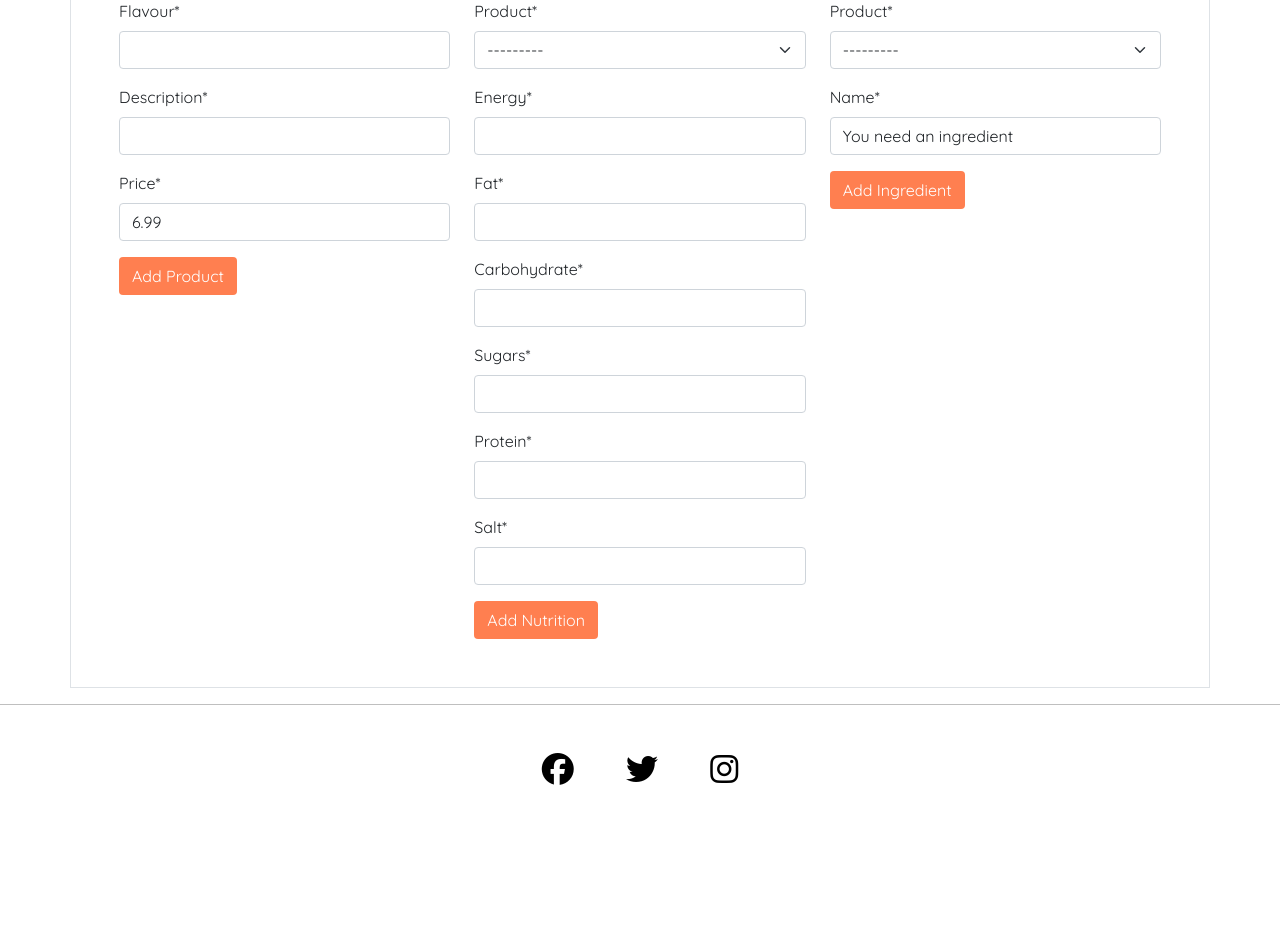
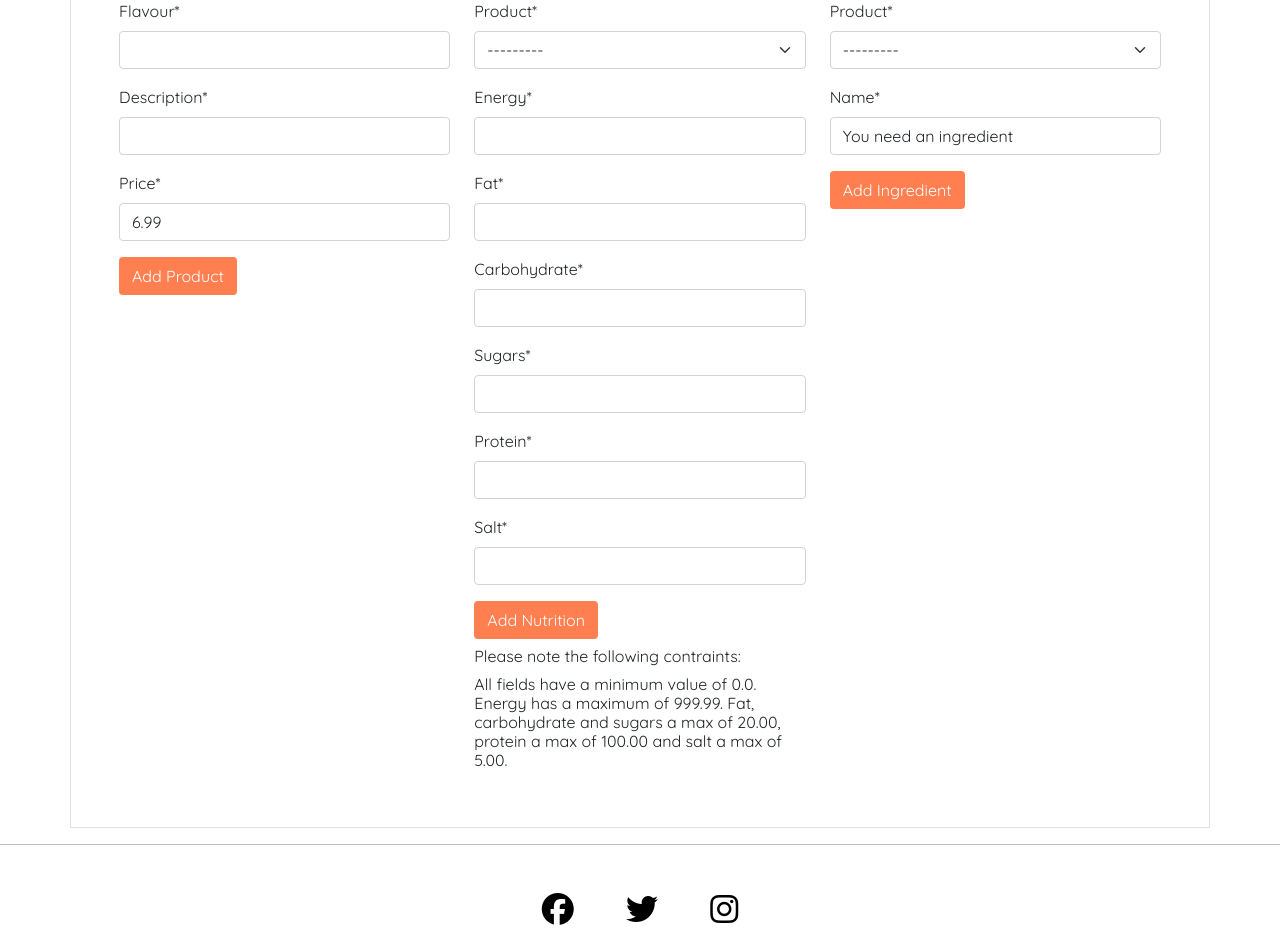
Before and after one commit to Code-Institute-Submissions/the-easy-whey, a Django app: page /product/admin/add/ in a window 1280 px wide. Shown: the part 468-1419 px from the top of the page. Before the commit the page ends 1253 px from the top, so only its background shows below. Run offline with Django 3.2, Linux system fonts and the light colour scheme; a user stored in the database is signed in; data comes from the database, SQL or seed files in the repository; some libraries are stand-ins or nearby versions.

Commit message:
basic nutrition form validaiton added

```diff
--- a/products/models.py
+++ b/products/models.py
@@ -1,4 +1,5 @@
 from django.db import models
+from django.core.validators import MaxValueValidator, MinValueValidator
 
 # Create your models here.
 class Product(models.Model):
@@ -21,12 +22,12 @@ class Nutrition(models.Model):
         verbose_name_plural = "Nutrition"
 
     product = models.ForeignKey(Product, on_delete=models.CASCADE, related_name='nutrition')
-    energy = models.FloatField()
-    fat = models.FloatField()
-    carbohydrate = models.FloatField()
-    sugars = models.FloatField()
-    protein = models.FloatField()
-    salt = models.FloatField()
+    energy = models.FloatField(validators=[MinValueValidator(0.0), MaxValueValidator(999.99)])
+    fat = models.FloatField(validators=[MinValueValidator(0.0), MaxValueValidator(20.00)])
+    carbohydrate = models.FloatField(validators=[MinValueValidator(0.0), MaxValueValidator(20.00)])
+    sugars = models.FloatField(validators=[MinValueValidator(0.0), MaxValueValidator(20.00)])
+    protein = models.FloatField(validators=[MinValueValidator(0.0), MaxValueValidator(100.00)])
+    salt = models.FloatField(validators=[MinValueValidator(0.0), MaxValueValidator(5.00)])
 
     def __str__(self):
         return f"{self.product} nutrition"
--- a/products/views.py
+++ b/products/views.py
@@ -41,6 +41,17 @@ def admin_add(request):
     """
     View to add new product, nutrition or ingredients
     """
+    product_form = ProductForm()
+    nutrition_form = NutritionForm()
+    ingredient_form = IngredientForm()
+
+    template = 'products/admin_add.html'
+    context = {
+        "product_form": product_form,
+        "nutrition_form": nutrition_form,
+        "ingredient_form": ingredient_form,
+    }
+
     if request.method == "POST":
         if "product_form_submit_button" in request.POST:
             form = ProductForm(request.POST)
@@ -49,32 +60,29 @@ def admin_add(request):
                 messages.success(request, "Successfully added Product!")
                 return redirect(reverse('admin_add'))
             else:
-                return redirect(reverse('product_management'))
+                messages.error(request, "The form was not valid and therefore failed.")
+                return redirect(reverse('admin_add'))
+
         if "nutrition_form_submit_button" in request.POST:
             form = NutritionForm(request.POST)
             if form.is_valid():
                 form.save()
+                messages.success(request, "Successfully added Nutrition!")
                 return redirect(reverse('admin_add'))
             else:
-                return redirect(reverse('product_management'))
+                messages.error(request, "The form was not valid and therefore failed.")
+                return redirect(reverse('admin_add'))
+
         if "ingredient_form_submit_button" in request.POST:
             form = IngredientForm(request.POST)
             if form.is_valid():
                 form.save()
+                messages.success(request, "Successfully added Ingredient!")
                 return redirect(reverse('admin_add'))
             else:
-                return redirect(reverse('product_management'))
-    else:
-        product_form = ProductForm()
-        nutrition_form = NutritionForm()
-        ingredient_form = IngredientForm()
+                messages.error(request, "The form was not valid and therefore failed.")
+                return redirect(reverse('admin_add'))
 
-    template = 'products/admin_add.html'
-    context = {
-        "product_form": product_form,
-        "nutrition_form": nutrition_form,
-        "ingredient_form": ingredient_form
-    }
     return render(request, template, context)
 
 @login_required
--- a/templates/products/admin_add.html
+++ b/templates/products/admin_add.html
@@ -43,6 +43,9 @@
                 <button class="button btn standout-button" type="submit" name="nutrition_form_submit_button">Add
                     Nutrition</button>
             </form>
+            <p class="text-font h6 mt-2">Please note the following contraints:</p>
+            <p class="text-font h6 mb-2">All fields have a minimum value of 0.0. Energy has a maximum of 999.99. Fat,
+                carbohydrate and sugars a max of 20.00, protein a max of 100.00 and salt a max of 5.00.</p>
         </div>
         <div class="col-md-4">
             <h3 class="text-font mt-3">Add Ingredients</h3>
--- a/templates/products/admin_edit_item.html
+++ b/templates/products/admin_edit_item.html
@@ -43,6 +43,9 @@
                 <button class="button btn standout-button" type="submit" name="nutrition_form_edit_button">Update
                     Nutrition</button>
             </form>
+            <p class="text-font h6 mt-2">Please note the following contraints:</p>
+            <p class="text-font h6 mb-2">All fields have a minimum value of 0.0. Energy has a maximum of 999.99. Fat,
+                carbohydrate and sugars a max of 20.00, protein a max of 100.00 and salt a max of 5.00.</p>
         </div>
         {% endif %}
     </div>
```
Also changed, not shown: products/migrations/0018_auto_20220926_1723.py (added).
